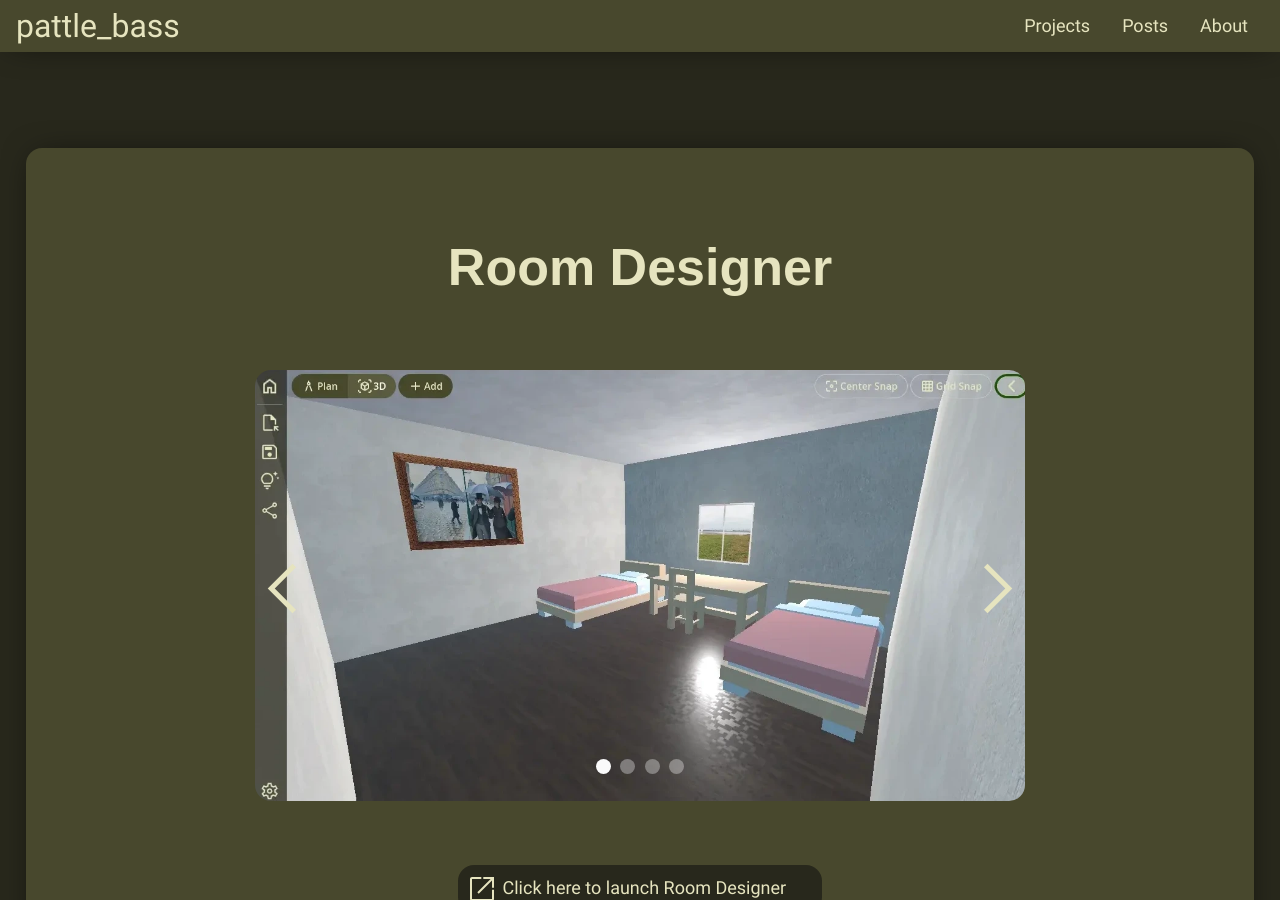
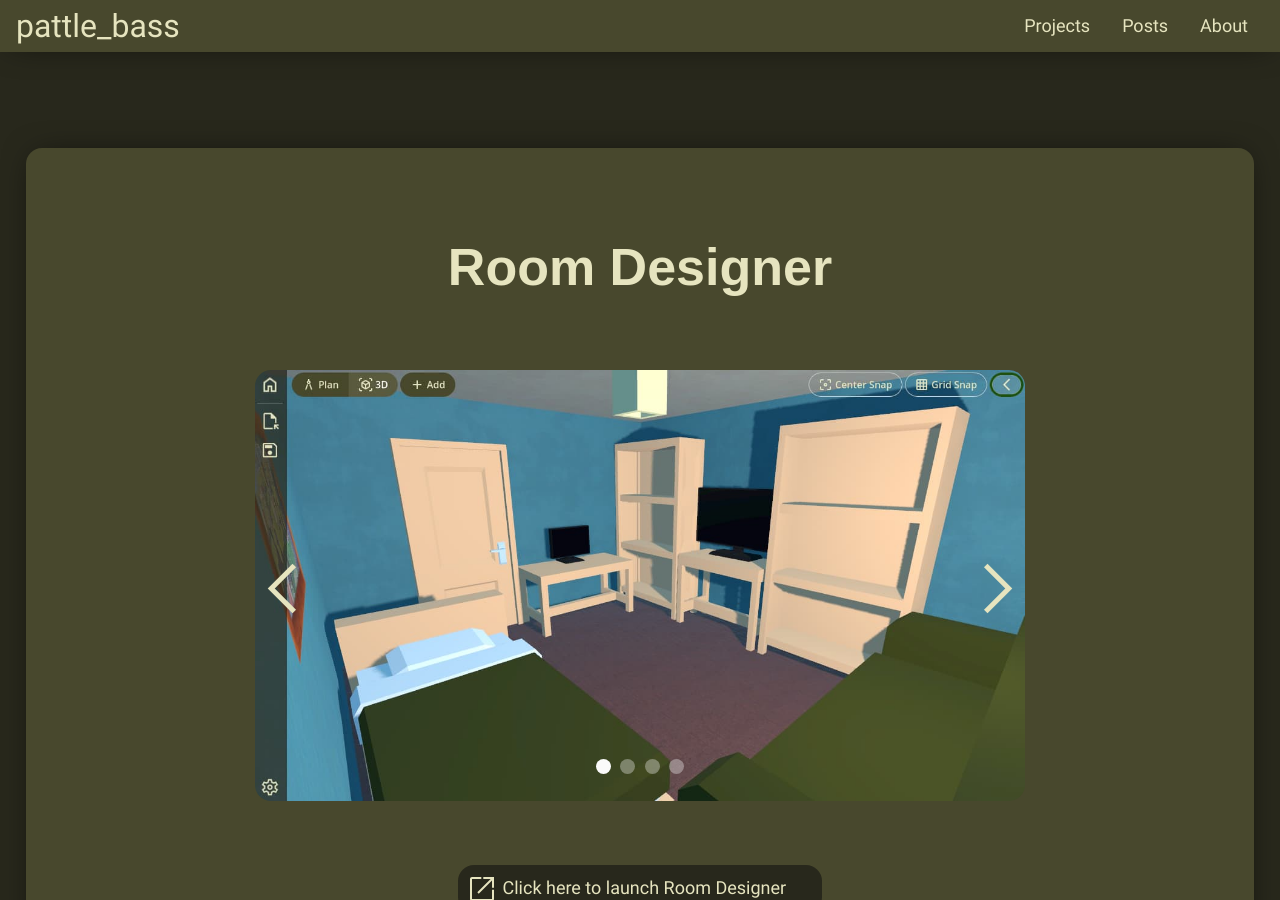
Before and after one commit to pattlebass/pattlebass.github.io, a Jekyll site: the page built from _projects/Room-Designer/Room-Designer.markdown, in a window 1280 px wide and 900 px high. Built offline with Jekyll 4.4.1, drawn with Linux system fonts in a browser that asks for light colours.

Commit message:
Update Room Designer

```diff
--- a/_data/projects.yml
+++ b/_data/projects.yml
@@ -7,7 +7,7 @@
 - title: Room Designer
   description: Room Designer is an app that aims to simplify the process of designing and decorating your home
   url: /Room-Designer/
-  image: /assets/images/room-designer/Screenshot 2023-05-24 133112.webp
+  image: /assets/images/room-designer/1.jpg
   show_in_home: true
 
 - title: One At A Time
--- a/_projects/Room-Designer/Room-Designer.markdown
+++ b/_projects/Room-Designer/Room-Designer.markdown
@@ -3,7 +3,7 @@ layout: project
 title: Room Designer
 description: Room Designer is an app that aims to simplify the process of designing and decorating your home
 permalink: /Room-Designer/
-image: /assets/images/room-designer/Screenshot 2023-05-24 133112.webp
+image: /assets/images/room-designer/1.jpg
 custom_colors:
   main: "#28281c"
   secondary: "#48482d"
@@ -11,10 +11,10 @@ custom_colors:
 
 carousels:
   - images:
-      - image: /assets/images/room-designer/Screenshot 2023-05-24 133112.webp
-      - image: /assets/images/room-designer/Screenshot 2023-05-24 191706.webp
-      - image: /assets/images/room-designer/Screenshot 2023-05-24 132921.webp
-      - image: /assets/images/room-designer/Screenshot 2023-05-24 133124.webp
+      - image: /assets/images/room-designer/1.jpg
+      - image: /assets/images/room-designer/2.jpg
+      - image: /assets/images/room-designer/3.jpg
+      - image: /assets/images/room-designer/4.jpg
 ---
 
 <style>
@@ -33,7 +33,7 @@ carousels:
 {% include carousel.html height="56" unit="%" duration="7" number="1" %}
 
 <div class="play-container">
-  <a href="https://itch.io/embed-upload/7977230?color=333333" class="github-button no-color">
+  <a href="https://itch.io/embed-upload/10494890?color=333333" class="github-button no-color">
     <svg class="svg-icon" viewBox="0 0 16 16" alignment-baseline="text-before-edge">
       <use xlink:href="{{ '/assets/icons.svg#open' | relative_url }}"></use>
     </svg>
```
Also changed, not shown: assets/images/room-designer/1.jpg (added), assets/images/room-designer/2.jpg (added), assets/images/room-designer/3.jpg (added), assets/images/room-designer/4.jpg (added), assets/images/room-designer/Screenshot 2023-05-24 132921.webp (deleted), assets/images/room-designer/Screenshot 2023-05-24 132959.webp (deleted), assets/images/room-designer/Screenshot 2023-05-24 133112.webp (deleted), assets/images/room-designer/Screenshot 2023-05-24 133124.webp (deleted), assets/images/room-designer/Screenshot 2023-05-24 191706.webp (deleted).
